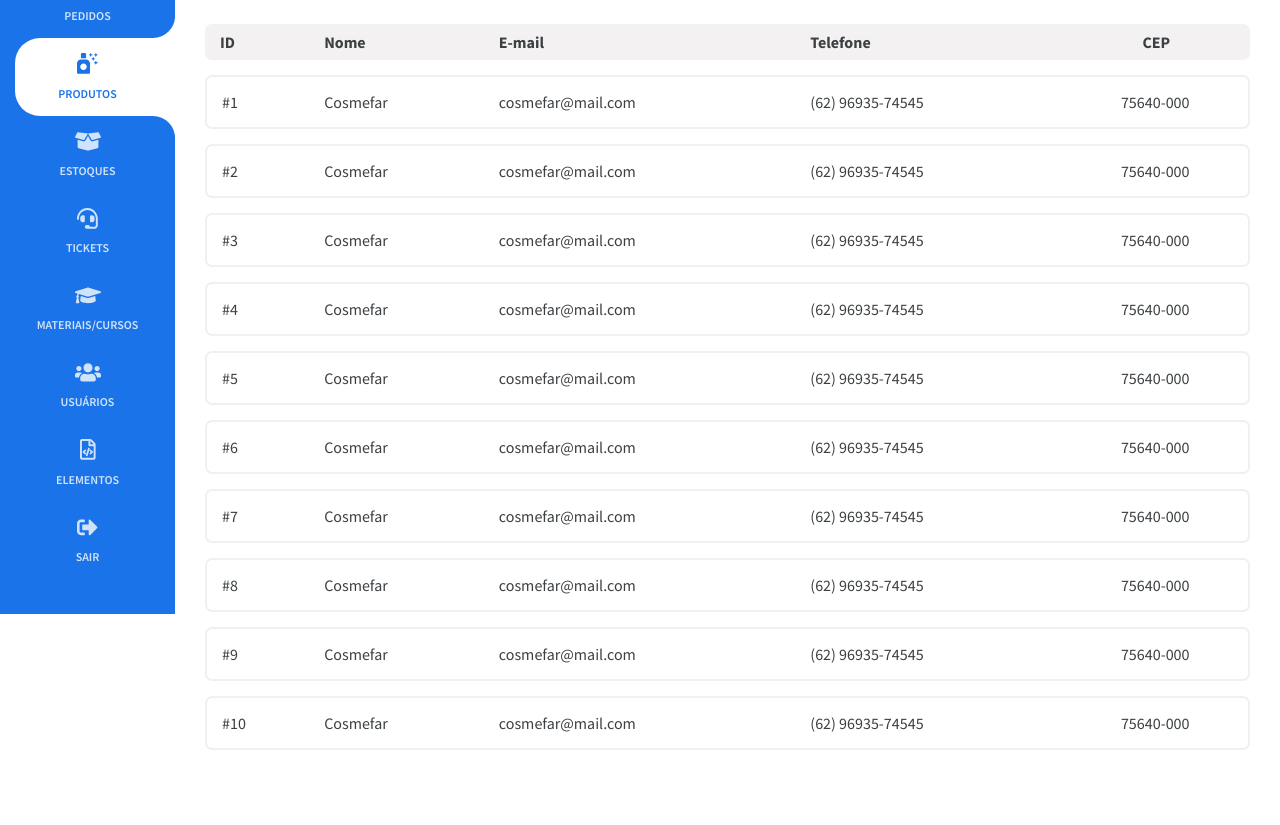
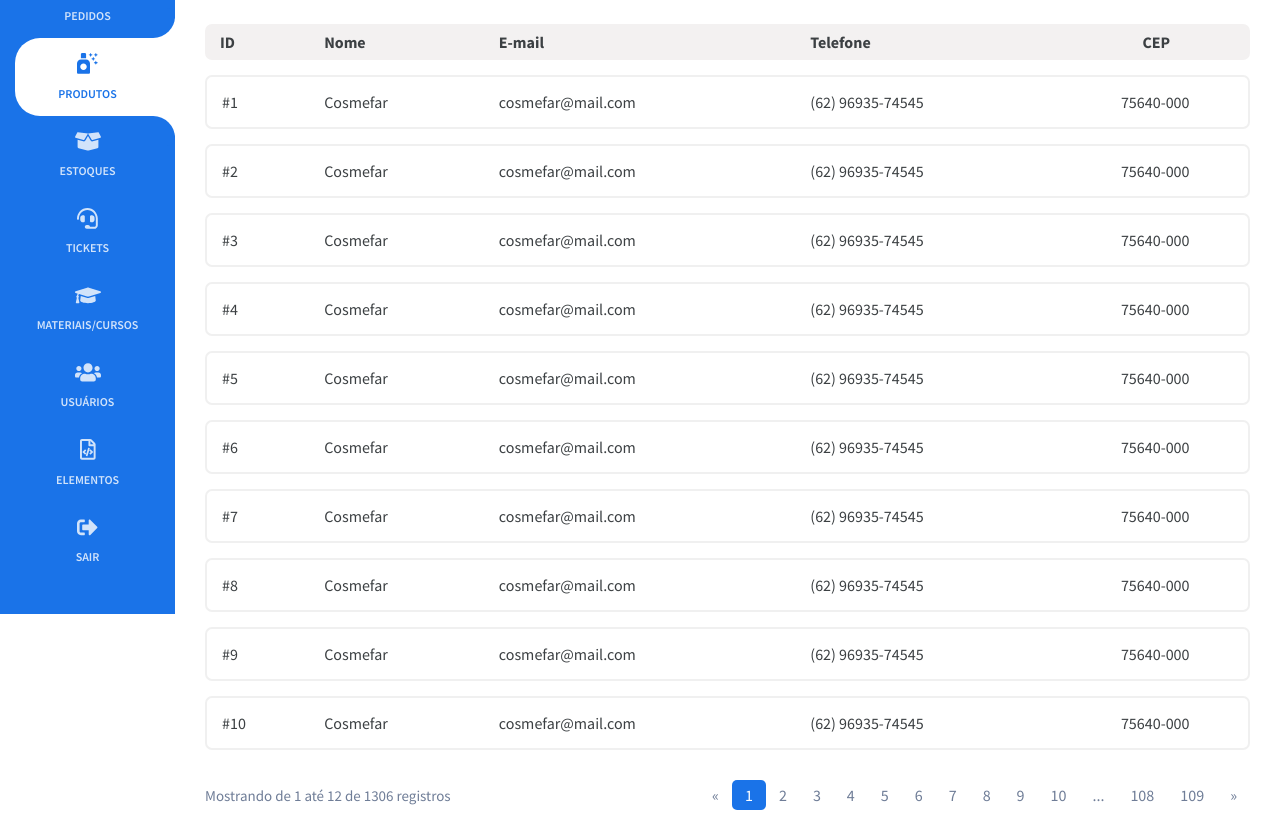
Before and after one commit to higorch/dashboard-minimal, a website built with webpack: page html/table.html in a window 1280 px wide. Shown: the part 186-1011 px from the top of the page. Before the commit the page ends 951 px from the top, so only its background shows below. Built offline with nearby package versions, Linux system fonts and the light colour scheme.

Commit message:
pagination

```diff
--- a/assets/bundle/app.css
+++ b/assets/bundle/app.css
@@ -1276,12 +1276,75 @@ html, body {
     font-size: 1.5em;
 }
 
+/* pagination */
+.pagination {
+    display: block;
+    width: calc(100% + 30px);
+    margin-left: -15px;
+    font-size: 0;
+}
+.pagination .col {
+    display: inline-block;
+    vertical-align: middle;
+    padding: 15px;
+    box-sizing: border-box;
+    -webkit-box-sizing: border-box;
+}
+.pagination .col > * {
+    font-size: initial;
+}
+.pagination .col:nth-child(1) {
+    width: 35%;
+}
+.pagination .col:nth-child(2) {
+    width: 65%;
+    text-align: right;
+}
+.pagination .col ul {
+    list-style: none;
+    padding: 0;
+    margin: 0;
+    font-size: 0;
+}
+.pagination .col ul li {
+    display: inline-block;
+    font-size: initial;
+}
+.pagination .col ul li a {
+    text-decoration: none;
+}
+.pagination .col ul li a,
+.pagination .col ul li span {
+    font-size: 1em;
+    display: block;
+    color: var(--dark-gray);
+    text-align: center;
+    padding: 5px 13px;
+    box-sizing: border-box;
+    -webkit-box-sizing: border-box;
+}
+.pagination .col ul li.active a,
+.pagination .col ul li.active span {
+    background-color: var(--blue);
+    color: var(--white);
+    border-radius: 5px;
+}
+.pagination .col p {
+    font-size: 15px;
+    margin: 0;
+    padding: 0;
+    color: var(--dark-gray);
+}
+.pagination .col ul li a:hover {
+    color: var(--black);
+}
+
 /* table */
 table {
     font-family: 'Source Sans Pro', sans-serif;
     border-collapse: separate;
     border-spacing: 0 15px;
-    margin-top: -15px;
+    margin: -15px 0;
     width: 100%;
     color: var(--black);
 }
--- a/assets/css/style.css
+++ b/assets/css/style.css
@@ -471,12 +471,75 @@ html, body {
     font-size: 1.5em;
 }
 
+/* pagination */
+.pagination {
+    display: block;
+    width: calc(100% + 30px);
+    margin-left: -15px;
+    font-size: 0;
+}
+.pagination .col {
+    display: inline-block;
+    vertical-align: middle;
+    padding: 15px;
+    box-sizing: border-box;
+    -webkit-box-sizing: border-box;
+}
+.pagination .col > * {
+    font-size: initial;
+}
+.pagination .col:nth-child(1) {
+    width: 35%;
+}
+.pagination .col:nth-child(2) {
+    width: 65%;
+    text-align: right;
+}
+.pagination .col ul {
+    list-style: none;
+    padding: 0;
+    margin: 0;
+    font-size: 0;
+}
+.pagination .col ul li {
+    display: inline-block;
+    font-size: initial;
+}
+.pagination .col ul li a {
+    text-decoration: none;
+}
+.pagination .col ul li a,
+.pagination .col ul li span {
+    font-size: 1em;
+    display: block;
+    color: var(--dark-gray);
+    text-align: center;
+    padding: 5px 13px;
+    box-sizing: border-box;
+    -webkit-box-sizing: border-box;
+}
+.pagination .col ul li.active a,
+.pagination .col ul li.active span {
+    background-color: var(--blue);
+    color: var(--white);
+    border-radius: 5px;
+}
+.pagination .col p {
+    font-size: 15px;
+    margin: 0;
+    padding: 0;
+    color: var(--dark-gray);
+}
+.pagination .col ul li a:hover {
+    color: var(--black);
+}
+
 /* table */
 table {
     font-family: 'Source Sans Pro', sans-serif;
     border-collapse: separate;
     border-spacing: 0 15px;
-    margin-top: -15px;
+    margin: -15px 0;
     width: 100%;
     color: var(--black);
 }
--- a/html/table.html
+++ b/html/table.html
@@ -298,6 +298,66 @@
                 </table>
 
             </div>
+            <!-- table-wrap -->
+
+            <div class="pagination mt-15">
+
+                <div class="col">
+                    <p>Mostrando de 1 até 12 de 1306 registros</p>
+                </div>
+
+                <div class="col">
+                    <ul>
+                        <li class="page-item">
+                            <span class="page-link" title="Anterior">«</span>
+                        </li>
+                        <li class="page-item active">
+                            <span class="page-link">1</span>
+                        </li>
+                        <li class="page-item">
+                            <a class="page-link" href="#">2</a>
+                        </li>
+                        <li class="page-item">
+                            <a class="page-link" href="#">3</a>
+                        </li>
+                        <li class="page-item">
+                            <a class="page-link" href="#">4</a>
+                        </li>
+                        <li class="page-item">
+                            <a class="page-link" href="#">5</a>
+                        </li>
+                        <li class="page-item">
+                            <a class="page-link" href="#">6</a>
+                        </li>
+                        <li class="page-item">
+                            <a class="page-link" href="#">7</a>
+                        </li>
+                        <li class="page-item">
+                            <a class="page-link" href="#">8</a>
+                        </li>
+                        <li class="page-item">
+                            <a class="page-link" href="#">9</a>
+                        </li>
+                        <li class="page-item">
+                            <a class="page-link" href="#">10</a>
+                        </li>
+                        <li class="page-item">
+                            <span class="page-link">...</span>
+                        </li>
+                        <li class="page-item">
+                            <a class="page-link" href="#">108</a>
+                        </li>
+                        <li class="page-item">
+                            <a class="page-link" href="#">109</a>
+                        </li>
+                        <li class="page-item">
+                            <a class="page-link" title="Próxima" href="#">»</a>
+                        </li>
+                    </ul>
+                </div>
+
+            </div>
+            <!-- pagination -->
 
         </div>
 
```
